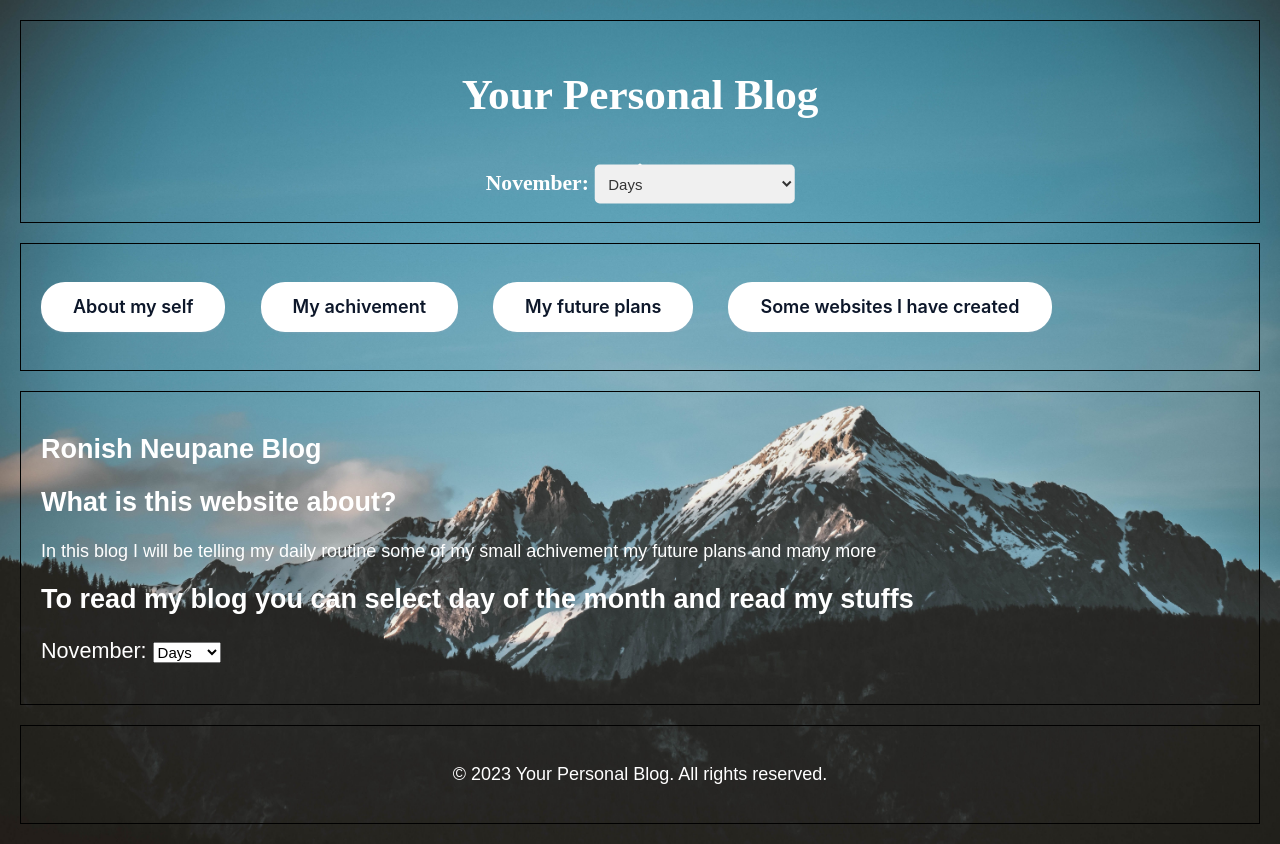
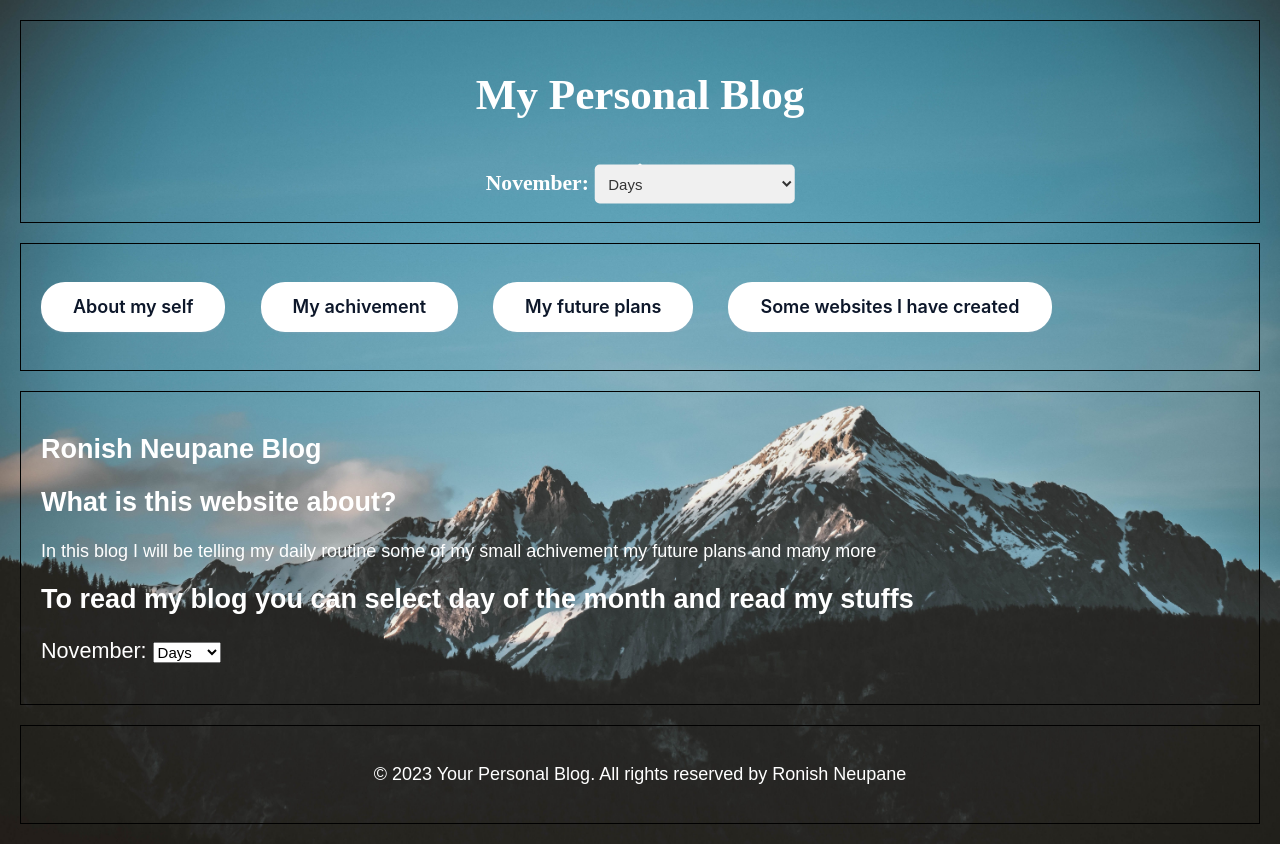
Before and after one commit to RonishN/RonishBlog, a plain HTML site: page index.html in a window 1280 px wide. Drawn offline with Linux system fonts and the light colour scheme.

Commit message:
index.html

```diff
--- a/index.html
+++ b/index.html
@@ -4,13 +4,13 @@
 <head>
     <meta charset="UTF-8">
     <meta name="viewport" content="width=device-width, initial-scale=1.0">
-    <title>My Personal Blog</title>
+    <title>RonishNeupane_private_place</title>
    <link href="home.css" rel="stylesheet">
 </head>
 
 <body>
     <header>
-         <h1>Your Personal Blog</h1>
+         <h1>My Personal Blog</h1>
 
          <h4 style="font-size: smaller;">
             <div class="box">
@@ -68,7 +68,7 @@
     </main>
 
     <footer>
-        <p>&copy; 2023 Your Personal Blog. All rights reserved.</p>
+        <p>&copy; 2023 Your Personal Blog. All rights reserved by Ronish Neupane</p>
     </footer>
     <BODY bgcolor="#fdf5e6""></BODY>
 </body>
```
